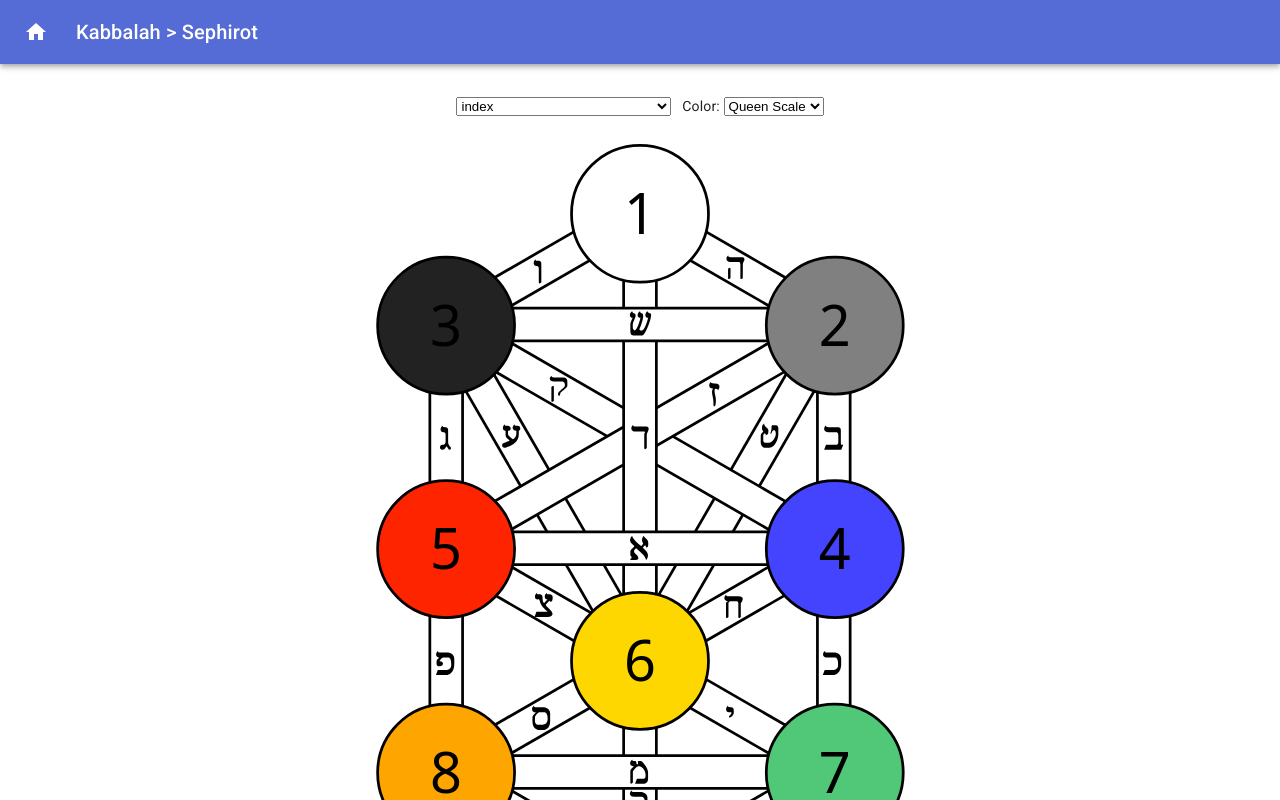
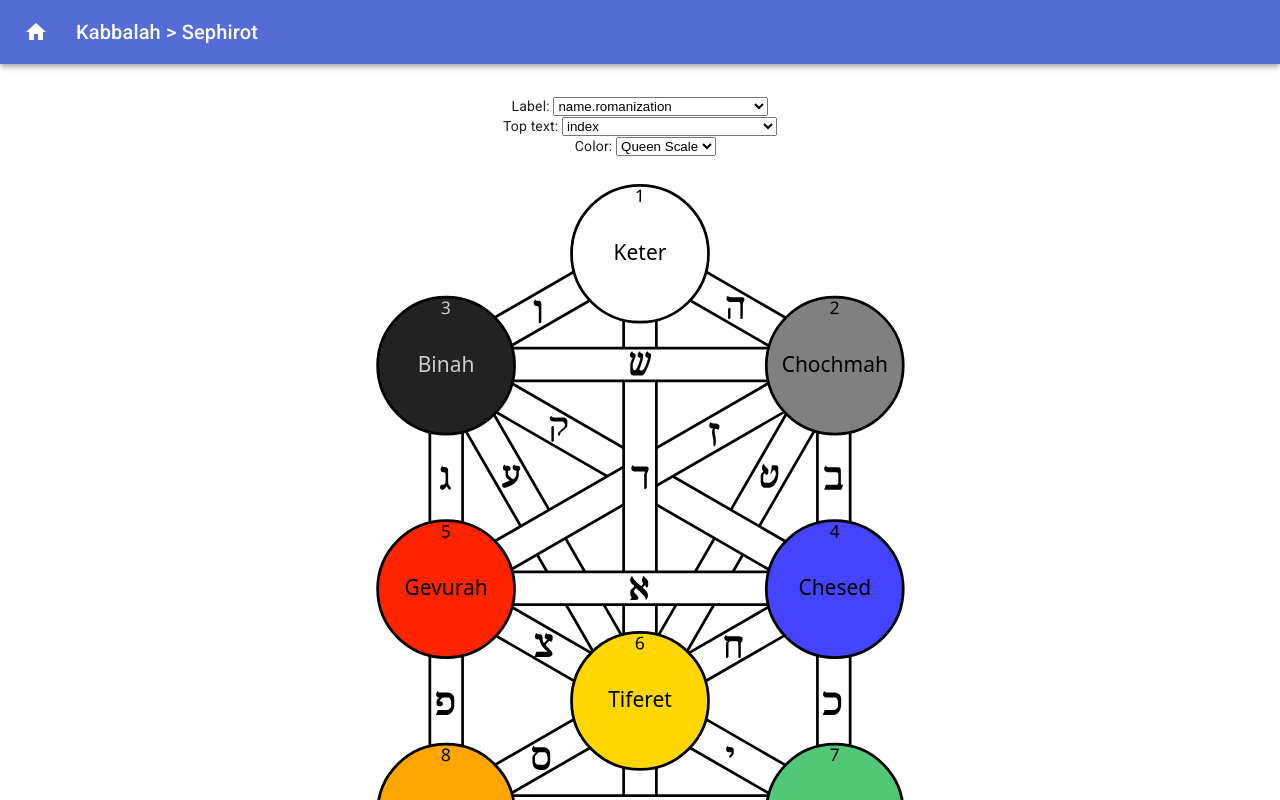
Before and after one commit to gadicc/magickli, a Next.js app: page /kabbalah/sephirot in a window 1280 px wide. Shown: the top 800 px of the page. Built offline with nearby package versions, Linux system fonts and the light colour scheme.

Commit message:
kabbalah: more data, toptext in svg

```diff
--- a/components/kabbalah/TreeOfLife2.js
+++ b/components/kabbalah/TreeOfLife2.js
@@ -3,13 +3,15 @@ import dotProp from 'dot-prop';
 
 import _sephirot from '../../data/kabbalah/sephirot';
 
-function TreeOfLife({ width, height, labels, color, field }) {
+function TreeOfLife({ width, height, labels, color, field, topText = 'index' }) {
   width = width || '100%';
   field = field || 'index';
   color = color || 'queenWeb';
 
   if (!labels)
     labels = [0,1,2,3,4,5,6,7,8,9].map(i => dotProp.get(_sephirot[i], field));
+
+  topText = [0,1,2,3,4,5,6,7,8,9].map(i => dotProp.get(_sephirot[i], topText));
 
   const fontSizeFromFieldName = {
     'index': 32,
@@ -32,7 +34,7 @@ function TreeOfLife({ width, height, labels, color, field }) {
   const sephirot = [
     { x: pillar[1].x, y: rowStart+rowGap*0, data: _sephirot[0], color: _sephirot[0].color[color], text: labels[0] },
     { x: pillar[2].x, y: rowStart+rowGap*1, data: _sephirot[1], color: _sephirot[1].color[color], text: labels[1] },
-    { x: pillar[0].x, y: rowStart+rowGap*1, data: _sephirot[2], color: _sephirot[2].color[color], text: labels[2] },
+    { x: pillar[0].x, y: rowStart+rowGap*1, data: _sephirot[2], color: _sephirot[2].color[color], text: labels[2], textColor: '#ccc'  },
     { x: pillar[2].x, y: rowStart+rowGap*3, data: _sephirot[3], color: _sephirot[3].color[color], text: labels[3] },
     { x: pillar[0].x, y: rowStart+rowGap*3, data: _sephirot[4], color: _sephirot[4].color[color], text: labels[4] },
     { x: pillar[1].x, y: rowStart+rowGap*4, data: _sephirot[5], color: _sephirot[5].color[color], text: labels[5] },
@@ -121,7 +123,7 @@ function TreeOfLife({ width, height, labels, color, field }) {
               <text key={i}
                 x={s.x}
                 y={s.y}
-                fill="#000"
+                fill={s.textColor || 'black'}
                 fillOpacity="1"
                 stroke="none"
                 strokeLinecap="butt"
@@ -149,6 +151,31 @@ function TreeOfLife({ width, height, labels, color, field }) {
                   { s.text }
                 </tspan>
               </text>
+
+              <path
+                 d={"M "
+                  + (s.x - 27) + ","
+                  + (s.y - 14) + " c 1.5,-34 56.5,-34 58,0"}
+                 transform="rotate(29)"
+                 style={{
+                   transformBox: 'fill-box', transformOrigin:"50% 100%",
+                   fill:'none',stroke:'none'}}
+                 id={"ic"+i} />
+
+              <text
+                 y="0"
+                 x="26.8589"
+                 id="text923"
+                 style={{
+                    fontStyle:'normal', fontWeight:'normal', fontSize:'10px', fontFamily:'Sans',
+                    letterSpacing:'-1.5px', wordSpacing:'0px',
+                    fill:s.textColor||'black',fillOpacity:1,
+                    stroke:'none',strokeWidth:'0.8px',strokeLinecap:'butt',strokeLinejoin:'miter',strokeOpacity:1}}
+                 xmlSpace="preserve"><textPath
+                   style={{textAlign:'center',textAnchor:'middle'}}
+                   id="textPath945"
+                   xlinkHref={"#ic"+i}>{topText[i]}</textPath></text>
+
             </a>
           </React.Fragment>
         ))
--- a/data/kabbalah/sephirot.js
+++ b/data/kabbalah/sephirot.js
@@ -60,11 +60,11 @@ export default [
     },
     chakra: 'throat',
     godNameId: 'yhvh-elohim',
-    scent: '',
-    body: '',
-    planets: '',
-    stone: '',
-    archangel: '',
+    scent: 'myrrh; civet',
+    body: 'right-face',
+    planets: 'saturn',
+    stone: 'pearl; star sapphire',
+    archangel: 'tzaphkiel',
     soul: 'neshama',
     angelicOrderId: 'aralim',
   },
@@ -83,12 +83,12 @@ export default [
     },
     chakra: null,
     godNameId: 'el',
-    scent: '',
-    body: '',
-    planets: '',
-    stone: '',
-    archangel: '',
-    soul: '',
+    scent: 'cedar',
+    body: 'left-arm',
+    planets: 'jupiter',
+    stone: 'saphire; amethyst',
+    archangel: 'tzadkiel',
+    soul: '-',
     angelicOrderId: 'chashmalim',
   },
 
@@ -106,12 +106,12 @@ export default [
     },
     chakra: 'heart',
     godNameId: 'elohim-gibor',
-    scent: '',
-    body: '',
-    planets: '',
-    stone: '',
-    archangel: '',
-    soul: '',
+    scent: 'tobacco',
+    body: 'right-arm',
+    planets: 'mars',
+    stone: 'ruby',
+    archangel: 'khamael',
+    soul: '-',
     angelicOrderId: 'seraphim',
   },
 
@@ -129,11 +129,11 @@ export default [
     },
     chakra: null,
     godNameId: 'yhvh-eloha-vedaat',
-    scent: '',
-    body: '',
-    planets: '',
-    stone: '',
-    archangel: '',
+    scent: 'olibanum',
+    body: 'breast',
+    planets: 'sol',
+    stone: 'topaz',
+    archangel: 'raphael',
     soul: 'ruach',
     angelicOrderId: 'malachim',
   },
@@ -152,12 +152,12 @@ export default [
     },
     chakra: 'solar-plexus',
     godNameId: 'yhvh-tzvaot',
-    scent: '',
-    body: '',
-    planets: '',
-    stone: '',
-    archangel: '',
-    soul: '',
+    scent: 'rose, red sandal',
+    body: 'loins; hips',
+    planets: 'venus',
+    stone: 'emerald',
+    archangel: 'haniel',
+    soul: '-',
     angelicOrderId: 'elohim',
   },
 
@@ -175,12 +175,12 @@ export default [
     },
     chakra: 'genitals',
     godNameId: 'elohim-tzvaot',
-    scent: '',
-    body: '',
-    planets: '',
-    stone: '',
-    archangel: '',
-    soul: '',
+    scent: 'storax',
+    body: 'loins; legs',
+    planets: 'mercury',
+    stone: 'quartz',
+    archangel: 'michael',
+    soul: '-',
     angelicOrderId: 'bnei-elohim',
   },
 
@@ -198,11 +198,11 @@ export default [
     },
     chakra: 'root',
     godNameId: 'shadi-el-chai',
-    scent: '',
-    body: '',
-    planets: '',
-    stone: '',
-    archangel: '',
+    scent: 'jasmine',
+    body: 'genitals',
+    planets: 'luna',
+    stone: 'quartz',
+    archangel: 'gabriel',
     soul: 'nephesh',
     angelicOrderId: 'kerubim',
   },
@@ -222,10 +222,10 @@ export default [
     chakra: null,
     godNameId: 'adonai-melech',
     scent: '',
-    body: '',
-    planets: '',
-    stone: '',
-    archangel: '',
+    body: 'feet',
+    planets: '4 elements',
+    stone: 'rock crystal',
+    archangel: 'sandalphon',
     soul: 'guph',
     angelicOrderId: 'ashim',
   },
--- a/pages/kabbalah/sephirot.js
+++ b/pages/kabbalah/sephirot.js
@@ -13,7 +13,8 @@ import TreeOfLife from '../../components/kabbalah/TreeOfLife2';
 export default function Sephirot() {
   const navParts = [ { title: 'Kabbalah', url: '/kabbalah' } ];
 
-  const [ field, setField ] = useState('index');
+  const [ field, setField ] = useState('name.romanization');
+  const [ topText, setTopText ] = useState('index');
   const fields = [
     'index',
     'angelicOrder.name.en', 'angelicOrder.name.he', 'angelicOrder.name.romanization',
@@ -35,7 +36,7 @@ export default function Sephirot() {
         <Box my={4}>
 
           <div style={{textAlign:'center'}}>
-            <select name="field" value={field}
+            Label: <select name="field" value={field}
                 onChange={ e => e.preventDefault() || setField(e.target.value) }>
               {
                 fields.map(f => (
@@ -43,6 +44,17 @@ export default function Sephirot() {
                 ))
               }
             </select>
+            <br />
+
+            Top text: <select name="topText" value={topText}
+                onChange={ e => e.preventDefault() || setTopText(e.target.value) }>
+              {
+                fields.map(f => (
+                  <option key={f} value={f}>{f}</option>
+                ))
+              }
+            </select>
+            <br />
 
             <span>&nbsp;&nbsp;&nbsp;</span>
 
@@ -55,7 +67,7 @@ export default function Sephirot() {
 
           <br />
 
-          <TreeOfLife field={field} />
+          <TreeOfLife field={field} topText={topText} />
 
           <ol>
             {
```
Also changed, not shown: components/kabbalah/Tree_of_life_gadi.svg.
